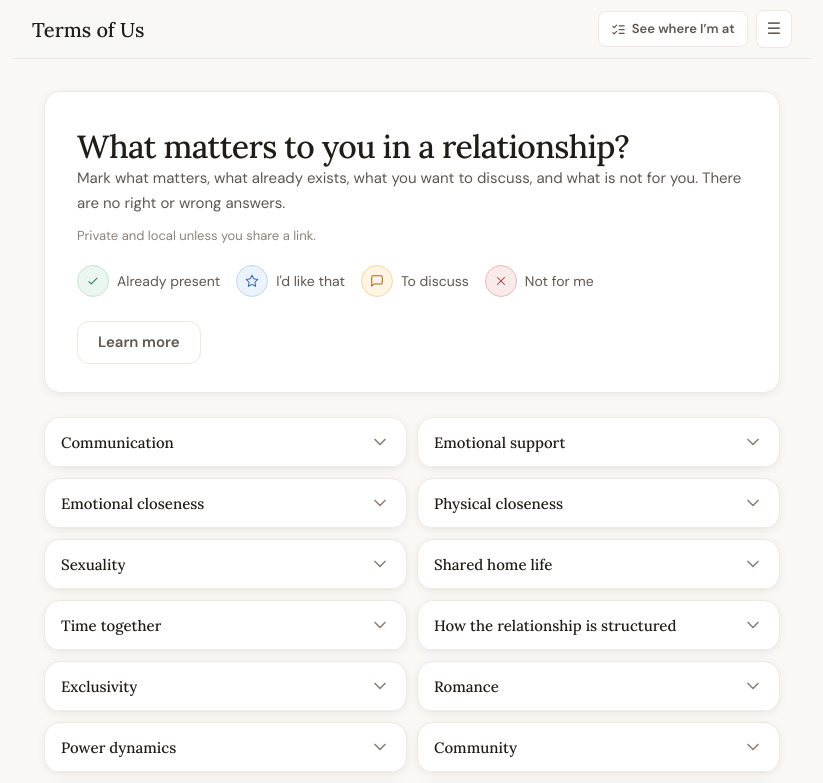
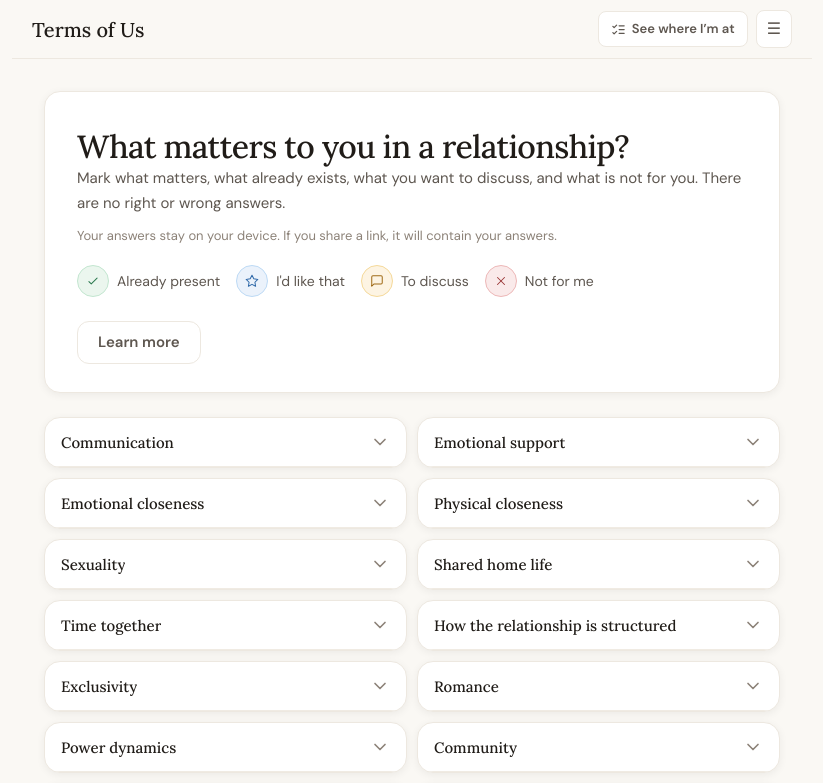
Before and after one commit to 0livier/TermsOfUs, a React (Vite) app: page / in a window 1280 px wide. Shown: the top 783 px of the page, without its empty margins (228-1051 px from the left). Built offline with nearby package versions, Linux system fonts and the light colour scheme.

Commit message:
Update privacy copy for shared links

```diff
--- a/src/content/loader.ts
+++ b/src/content/loader.ts
@@ -175,7 +175,7 @@ const DEFAULT_UI_WHEEL: UiWheel = {
 const DEFAULT_UI_INTRO: UiIntro = {
   title:            'What matters to you in a relationship?',
   body:             'Mark what matters, what already exists, what you want to discuss, and what is not for you. There are no right or wrong answers.',
-  privacy:          'Private and local unless you share a link.',
+  privacy:          'Your answers stay on your device. If you share a link, it will contain your answers.',
   startCategory:    'Start with one category',
   browseCategories: 'Browse all categories',
   seeMap:           'See the map',
--- a/src/content/locales/en.json
+++ b/src/content/locales/en.json
@@ -43,7 +43,7 @@
     "intro": {
       "title":            "What matters to you in a relationship?",
       "body":             "Mark what matters, what already exists, what you want to discuss, and what is not for you. There are no right or wrong answers.",
-      "privacy":          "Private and local unless you share a link.",
+      "privacy":          "Your answers stay on your device. If you share a link, it will contain your answers.",
       "startCategory":    "Start with one category",
       "browseCategories": "Browse all categories",
       "seeMap":           "See the map",
--- a/src/content/locales/fr.json
+++ b/src/content/locales/fr.json
@@ -43,7 +43,7 @@
     "intro": {
       "title":            "Qu'est-ce qui compte pour vous dans une relation ?",
       "body":             "Marquez ce qui compte, ce qui est déjà là, ce que vous voulez discuter, et ce qui ne vous convient pas. Il n'y a pas de bonne ou mauvaise réponse.",
-      "privacy":          "Privé et local, sauf si vous partagez un lien.",
+      "privacy":          "Vos réponses restent sur votre appareil. Si vous partagez un lien, il contiendra vos réponses.",
       "startCategory":    "Commencer avec une catégorie",
       "browseCategories": "Parcourir les catégories",
       "seeMap":           "Voir la carte",
```
